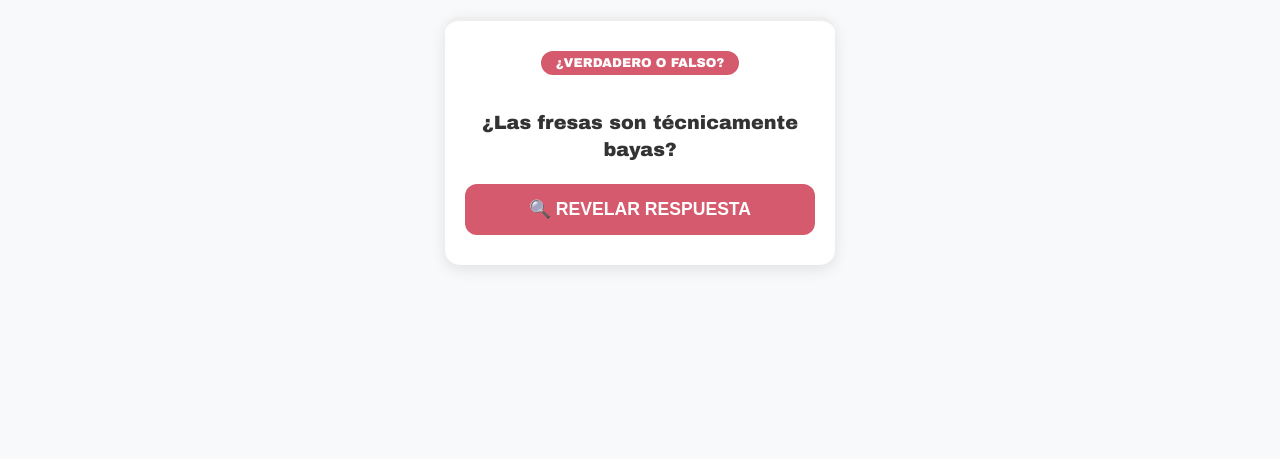
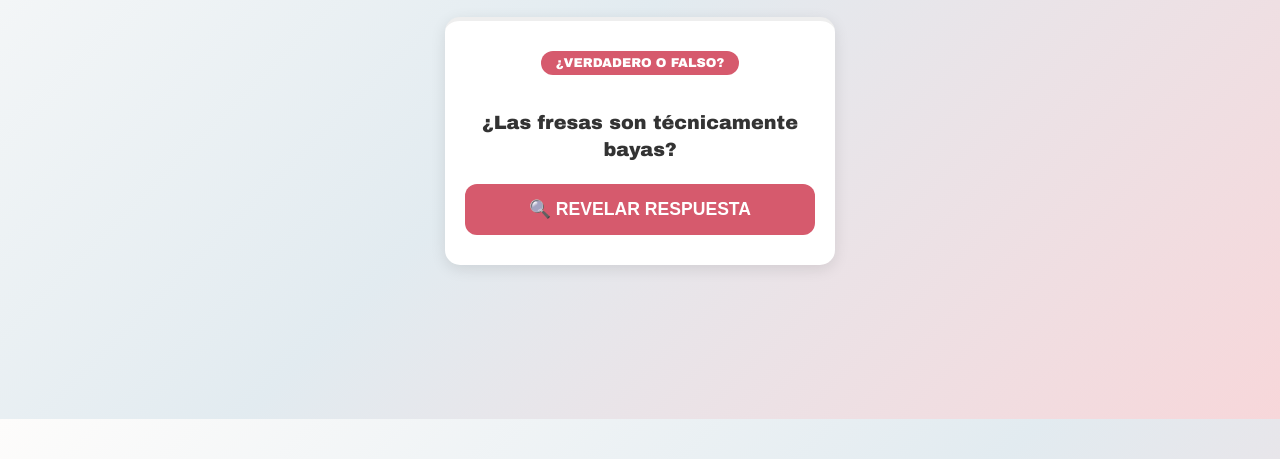
Before and after one commit to arosteguydaniel-creator/Quien-es-el-m-s-Vacan, a plain HTML site: page index.html in a window 1280 px wide. Shown: the part 381-840 px from the top of the page. Before the commit the page ends 800 px from the top, so only its background shows below. Drawn offline with Linux system fonts and the light colour scheme.

Commit message:
Change background to gradient in index.html
Updated body style with a gradient background.

```diff
--- a/index.html
+++ b/index.html
@@ -5,14 +5,17 @@
     <meta name="viewport" content="width=device-width, initial-scale=1.0">
     <title>¿Quién es el más vacán?</title>
     <style>
-        body {
+     body {
             font-family: 'Arial Black', sans-serif;
-            background-color: #f8f9fa;
+            /* Fondo degradado con los colores de la vaquita */
+            background: linear-gradient(135deg, #fdfcfb 0%, #e2ebf0 50%, #f7d7da 100%);
+            background-attachment: fixed;
             display: flex;
             flex-direction: column;
             align-items: center;
             padding: 20px;
             margin: 0;
+            min-height: 100vh;
         }
         .vaca-img {
             width: 150px;
```
